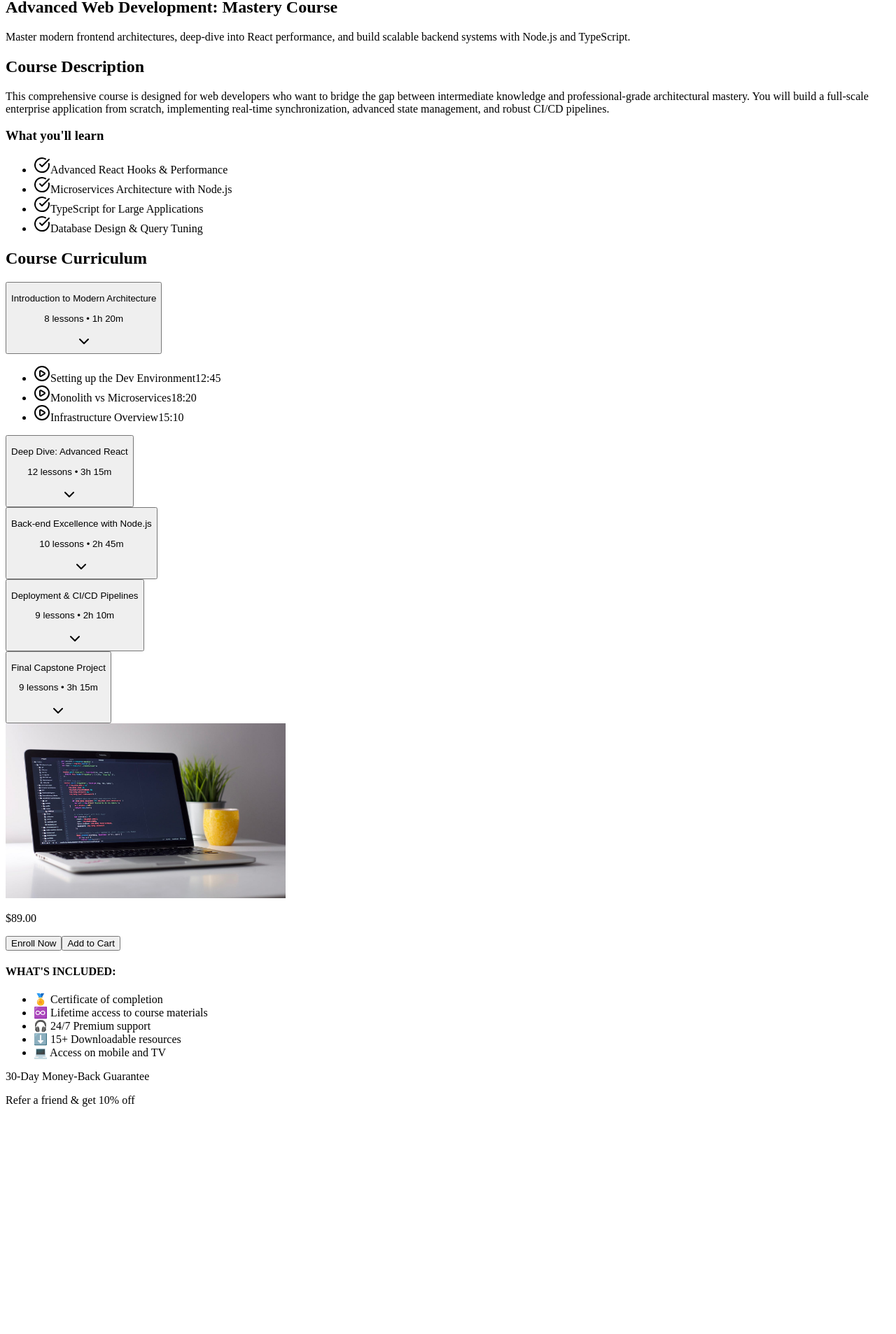
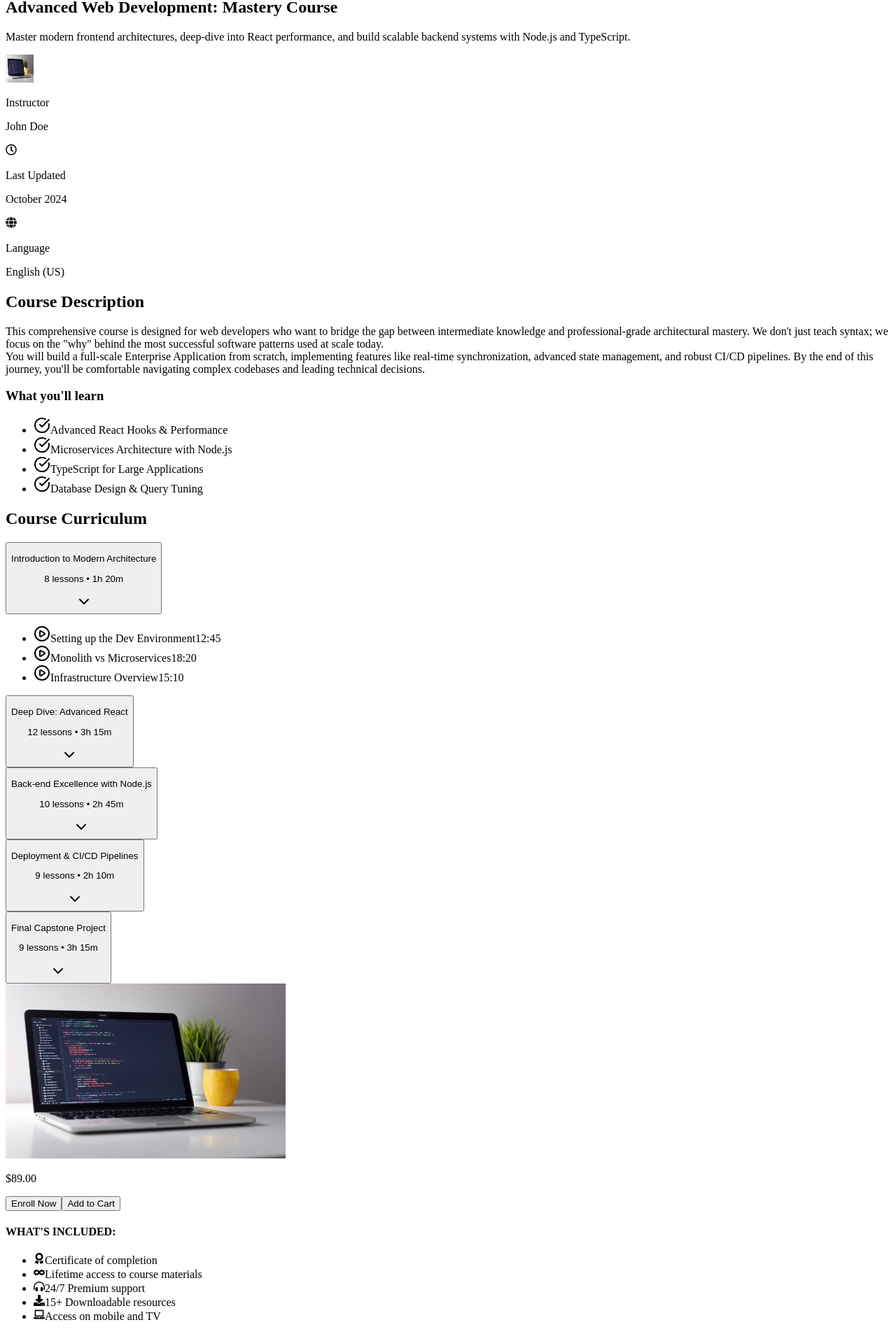
Before and after one commit to Siva2512/E-Learning, a Next.js app: page /CourseInfo in a window 1280 px wide. Shown: the part 59-1966 px from the top of the page at 70% size. Before the commit the page ends 1657 px from the top, so only its background shows below. Built offline with nearby package versions, Linux system fonts and the light colour scheme.

Commit message:
created courseinfo page

```diff
--- a/src/app/Pages/Course-Info.jsx
+++ b/src/app/Pages/Course-Info.jsx
@@ -3,6 +3,8 @@
 import Image from "next/image";
 import { useState } from "react";
 import { Star, PlayCircle, CheckCircle, ChevronDown } from "lucide-react";
+import { FaRegClock, FaGlobe,FaAward, FaInfinity, FaHeadphonesAlt, FaDownload, FaLaptop  } from "react-icons/fa";
+
 
 export default function CourseInfo() {
   const [openSection, setOpenSection] = useState(0);
@@ -40,11 +42,11 @@ export default function CourseInfo() {
   ];
 
   return (
-    <section className="bg-gray-50 min-h-screen">
-      <div className="max-w-7xl mx-auto px-4 sm:px-6 lg:px-20 py-10">
+    <section className="min-h-screen bg-white">
+      <div className="max-w-7xl mx-auto px-4 sm:px-6 lg:px-20 pt-10 pb-2">
 
         {/* Header */}
-        <div className="mb-8">
+        <div className="mb-4">
           <div className="flex items-center gap-2 text-sm text-gray-500 mb-2">
             <span className="bg-blue-100 text-blue-600 px-2 py-1 rounded">
               BESTSELLER
@@ -62,13 +64,47 @@ export default function CourseInfo() {
             performance, and build scalable backend systems with Node.js and
             TypeScript.
           </p>
+
+          <div className="flex flex-wrap items-center gap-6 mt-6">
+            <div className="flex items-center gap-3">
+              <Image
+                src="/Featured1.png"
+                alt="John Doe"
+                width={40}
+                height={40}
+                className="rounded-full"
+              />
+              <div className="text-sm">
+                <p className="text-gray-500">Instructor</p>
+                <p className="font-medium text-gray-900">John Doe</p>
+              </div>
+            </div>
+
+            <div className="flex items-center gap-3">
+              <FaRegClock className="text-gray-400 w-5 h-5" />
+              <div className="text-sm">
+                <p className="text-gray-500">Last Updated</p>
+                <p className="font-medium text-gray-900">October 2024</p>
+              </div>
+            </div>
+
+            <div className="flex items-center gap-3">
+              <FaGlobe className="text-gray-400 w-5 h-5" />
+              <div className="text-sm">
+                <p className="text-gray-500">Language</p>
+                <p className="font-medium text-gray-900">English (US)</p>
+              </div>
+            </div>
+          </div>
         </div>
+      </div>
 
-        {/* Layout */}
-        <div className="grid lg:grid-cols-3 gap-10">
+
+      <div className="bg-[#f5f6f7] py-6">
+        <div className="max-w-7xl mx-auto px-4 sm:px-6 lg:px-20 grid lg:grid-cols-3 gap-10">
 
           {/* Left Content */}
-          <div className="lg:col-span-2 space-y-10">
+          <div className="lg:col-span-2 ">
 
             {/* Description */}
             <div>
@@ -76,17 +112,18 @@ export default function CourseInfo() {
                 Course Description
               </h2>
               <p className="text-gray-600 leading-relaxed">
-                This comprehensive course is designed for web developers who
-                want to bridge the gap between intermediate knowledge and
-                professional-grade architectural mastery. You will build a
-                full-scale enterprise application from scratch, implementing
-                real-time synchronization, advanced state management, and
-                robust CI/CD pipelines.
-
+                This comprehensive course is designed for web developers who want to bridge the gap
+                between intermediate knowledge and professional-grade architectural mastery. We don't just
+                teach syntax; we focus on the "why" behind the most successful software patterns used at scale
+                today.
+                <br />
+                You will build a full-scale Enterprise Application from scratch, implementing features
+                like real-time synchronization, advanced state management, and robust CI/CD pipelines.
+                By the end of this journey, you'll be comfortable navigating complex codebases and leading technical decisions.
               </p>
             </div>
 
-            {/* What you'll learn */}
+
             <div>
               <h3 className="font-semibold text-gray-900 mb-4">
                 What you'll learn
@@ -115,21 +152,15 @@ export default function CourseInfo() {
 
               <div className="space-y-3">
                 {curriculum.map((section, i) => (
-                  <div key={i} className="bg-white rounded-xl border">
+                  <div key={i} className="bg-white rounded-xl">
 
                     <button
-                      onClick={() =>
-                        setOpenSection(openSection === i ? -1 : i)
-                      }
+                      onClick={() => setOpenSection(openSection === i ? -1 : i)}
                       className="w-full flex items-center justify-between p-4 text-left"
                     >
                       <div>
-                        <p className="font-medium text-gray-900">
-                          {section.title}
-                        </p>
-                        <p className="text-xs text-gray-500 mt-1">
-                          {section.meta}
-                        </p>
+                        <p className="font-medium text-gray-900">{section.title}</p>
+                        <p className="text-xs text-gray-500 mt-1">{section.meta}</p>
                       </div>
 
                       <ChevronDown
@@ -142,17 +173,12 @@ export default function CourseInfo() {
                     {openSection === i && section.lessons.length > 0 && (
                       <ul className="px-4 pb-4 space-y-3 text-sm text-gray-600">
                         {section.lessons.map((lesson, idx) => (
-                          <li
-                            key={idx}
-                            className="flex items-center justify-between"
-                          >
+                          <li key={idx} className="flex items-center justify-between">
                             <span className="flex items-center gap-2">
                               <PlayCircle className="w-4 h-4" />
                               {lesson.name}
                             </span>
-                            <span className="text-xs text-gray-500">
-                              {lesson.time}
-                            </span>
+                            <span className="text-xs text-gray-500">{lesson.time}</span>
                           </li>
                         ))}
                       </ul>
@@ -187,30 +213,48 @@ export default function CourseInfo() {
               </button>
             </div>
 
-            {/* What's included */}
+
             <div className="mt-6">
               <h4 className="text-sm font-semibold text-gray-900 mb-4 tracking-wide">
                 WHAT'S INCLUDED:
               </h4>
 
               <ul className="space-y-4 text-sm text-gray-600">
-                <li className="flex items-center gap-3">🏅 Certificate of completion</li>
-                <li className="flex items-center gap-3">♾️ Lifetime access to course materials</li>
-                <li className="flex items-center gap-3">🎧 24/7 Premium support</li>
-                <li className="flex items-center gap-3">⬇️ 15+ Downloadable resources</li>
-                <li className="flex items-center gap-3">💻 Access on mobile and TV</li>
+                <li className="flex items-center gap-3">
+                  <FaAward className="text-gray-600 w-4 h-4" />
+                  Certificate of completion
+                </li>
+
+                <li className="flex items-center gap-3">
+                  <FaInfinity className="text-gray-600 w-4 h-4" />
+                  Lifetime access to course materials
+                </li>
+
+                <li className="flex items-center gap-3">
+                  <FaHeadphonesAlt className="text-gray-600 w-4 h-4" />
+                  24/7 Premium support
+                </li>
+
+                <li className="flex items-center gap-3">
+                  <FaDownload className="text-gray-600 w-4 h-4" />
+                  15+ Downloadable resources
+                </li>
+
+                <li className="flex items-center gap-3">
+                  <FaLaptop className="text-gray-600 w-4 h-4" />
+                  Access on mobile and TV
+                </li>
               </ul>
 
               <div className="border-t mt-6 pt-4 text-center">
-                <p className="text-xs text-gray-500">
-                  30-Day Money-Back Guarantee
-                </p>
+                <p className="text-xs text-gray-500">30-Day Money-Back Guarantee</p>
                 <p className="text-sm text-blue-600 font-medium mt-1">
                   Refer a friend & get 10% off
                 </p>
               </div>
             </div>
           </div>
+
         </div>
       </div>
     </section>
```
